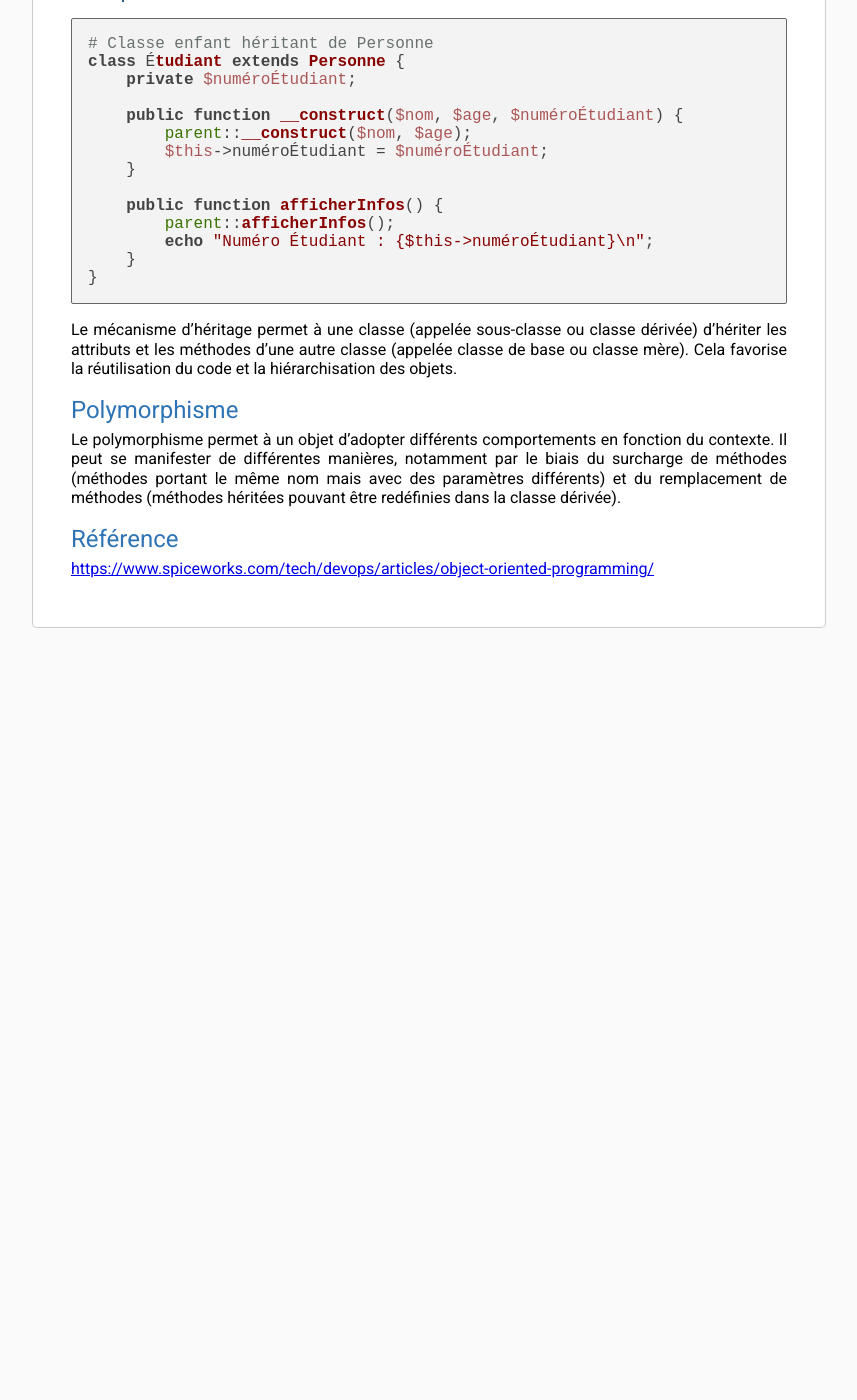
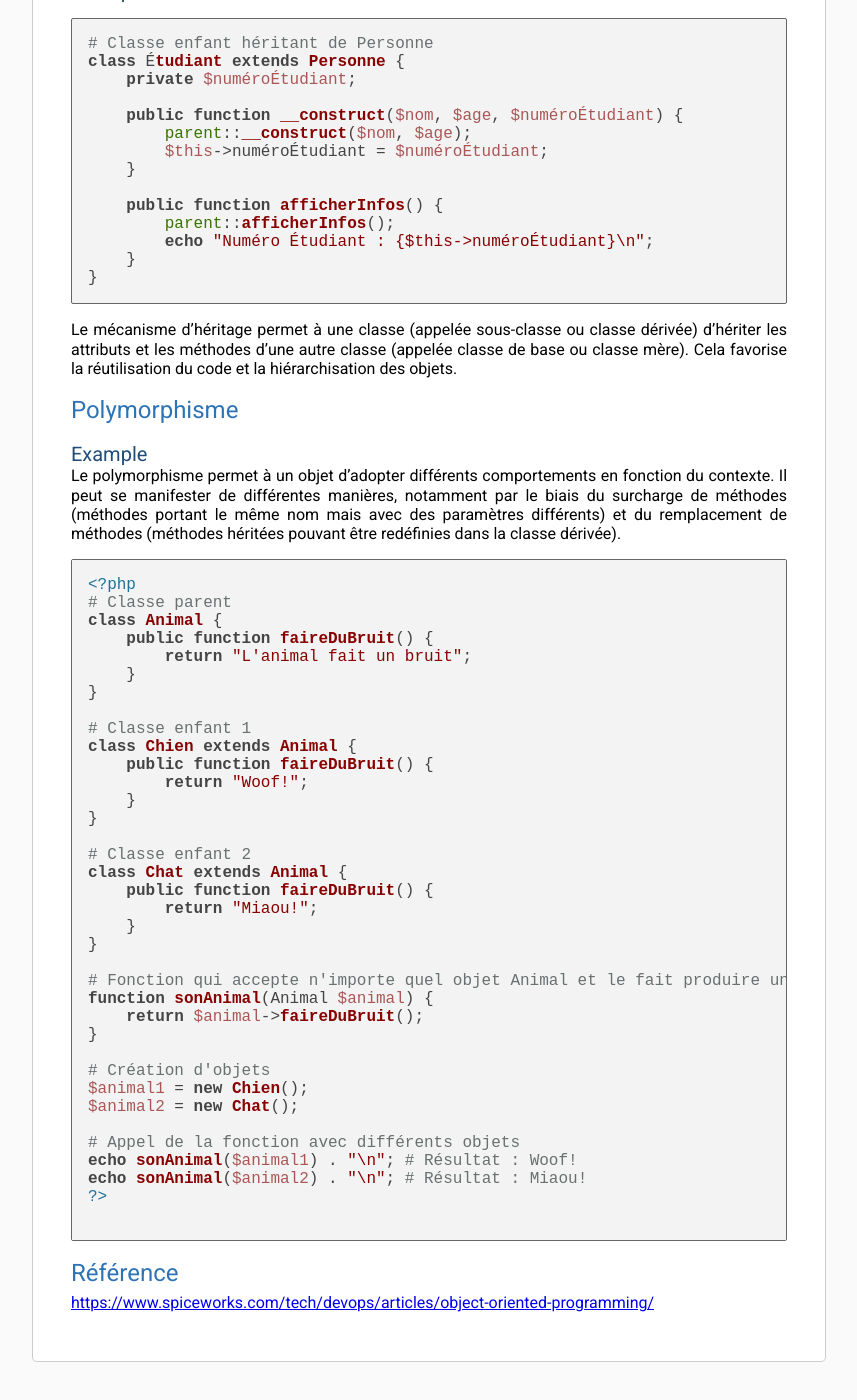
Before and after one commit to labs-web/lab-poo, a Jekyll site: the page built from docs/4.Mécanisme-de-oop/Mécanisme-de-oop.md, in a window 1280 px wide and 1400 px high, scrolled down 2203 px. Shown: the whole window, without its empty margins (211-1068 px from the left). Built offline with Jekyll 4.4.1, drawn with Linux system fonts in a browser that asks for light colours; nearby versions of some CDN libraries; our own code applies the rules of GitHub Pages for plain Markdown files; before the commit the page ends 2869 px from its top, so only the background shows below that.

Commit message:
terminer cette tâche

````diff
--- a/docs/4.Mécanisme-de-oop/Mécanisme-de-oop.md
+++ b/docs/4.Mécanisme-de-oop/Mécanisme-de-oop.md
@@ -123,8 +123,48 @@ class Étudiant extends Personne {
 
 ## Polymorphisme
 
+### Example
+
 Le polymorphisme permet à un objet d'adopter différents comportements en fonction du contexte. Il peut se manifester de différentes manières, notamment par le biais du surcharge de méthodes (méthodes portant le même nom mais avec des paramètres différents) et du remplacement de méthodes (méthodes héritées pouvant être redéfinies dans la classe dérivée).
 
+```bash
+<?php
+# Classe parent
+class Animal {
+    public function faireDuBruit() {
+        return "L'animal fait un bruit";
+    }
+}
+
+# Classe enfant 1
+class Chien extends Animal {
+    public function faireDuBruit() {
+        return "Woof!";
+    }
+}
+
+# Classe enfant 2
+class Chat extends Animal {
+    public function faireDuBruit() {
+        return "Miaou!";
+    }
+}
+
+# Fonction qui accepte n'importe quel objet Animal et le fait produire un son
+function sonAnimal(Animal $animal) {
+    return $animal->faireDuBruit();
+}
+
+# Création d'objets
+$animal1 = new Chien();
+$animal2 = new Chat();
+
+# Appel de la fonction avec différents objets
+echo sonAnimal($animal1) . "\n"; # Résultat : Woof!
+echo sonAnimal($animal2) . "\n"; # Résultat : Miaou!
+?>
+
+```
 ## Référence
 
 [https://www.spiceworks.com/tech/devops/articles/object-oriented-programming/](https://www.spiceworks.com/tech/devops/articles/object-oriented-programming/)
````
